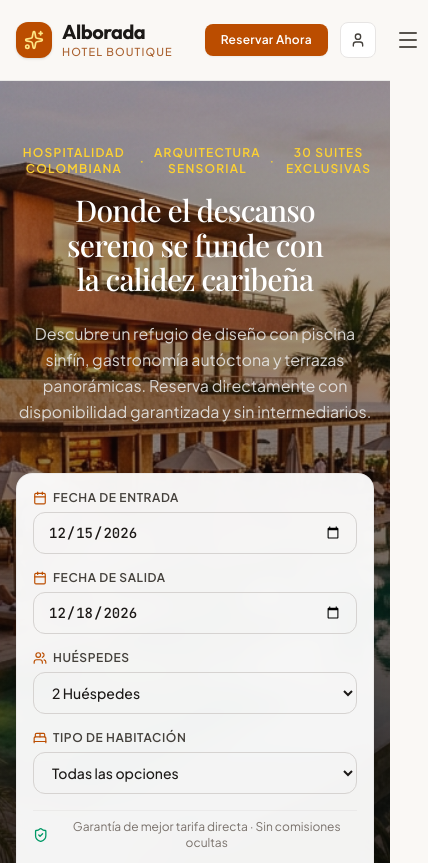
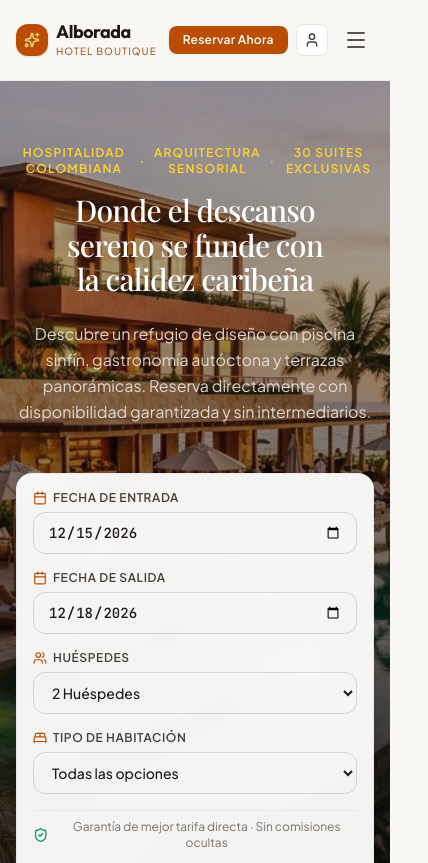
Before and after one commit to Alvaro-Papamija/Reservas-Hoteleras, a React (Vite) app: page / in a window 390 px wide. Shown: the top 863 px of the page, 428 px wide, since content can reach past the window. Built offline with nearby package versions, Linux system fonts and the light colour scheme; a web font is replaced by a local one.

Commit message:
fix(navbar): resolve header button overflow on right by making nav items and spacing responsive

```diff
--- a/src/components/Navbar.tsx
+++ b/src/components/Navbar.tsx
@@ -38,27 +38,27 @@ export const Navbar: React.FC<NavbarProps> = ({ onOpenAuth, onOpenSearch }) => {
   return (
     <header className="sticky top-0 z-40 bg-[#FAF8F5]/95 backdrop-blur-md border-b border-stone-200/80 transition-colors">
       <div className="max-w-7xl mx-auto px-4 sm:px-6 lg:px-8">
-        <div className="flex items-center justify-between h-20 gap-8">
+        <div className="flex items-center justify-between h-20 gap-3 xl:gap-6">
           {/* Zone 1: Brand Wordmark (1 element, single line) */}
           <button
             onClick={() => setActiveView(currentRole === 'ADMINISTRADOR' ? 'admin-dashboard' : 'inicio')}
-            className="flex items-center gap-2.5 text-left group focus-visible:outline-none focus-visible:ring-2 focus-visible:ring-amber-600 rounded-lg shrink-0"
+            className="flex items-center gap-2 text-left group focus-visible:outline-none focus-visible:ring-2 focus-visible:ring-amber-600 rounded-lg shrink-0"
           >
-            <div className="w-9 h-9 rounded-xl bg-amber-700 text-amber-50 flex items-center justify-center shadow-sm group-hover:bg-amber-800 transition-colors">
-              <Sparkles className="w-5 h-5 text-amber-200" />
+            <div className="w-8 h-8 sm:w-9 sm:h-9 rounded-xl bg-amber-700 text-amber-50 flex items-center justify-center shadow-sm group-hover:bg-amber-800 transition-colors">
+              <Sparkles className="w-4 h-4 sm:w-5 sm:h-5 text-amber-200" />
             </div>
             <div className="flex flex-col">
-              <span className="font-display text-xl font-bold tracking-tight text-stone-900 leading-tight">
+              <span className="font-display text-lg sm:text-xl font-bold tracking-tight text-stone-900 leading-tight">
                 Alborada
               </span>
-              <span className="text-[11px] font-medium tracking-widest uppercase text-amber-800/80">
+              <span className="text-[10px] sm:text-[11px] font-medium tracking-widest uppercase text-amber-800/80">
                 Hotel Boutique
               </span>
             </div>
           </button>
 
-          {/* Zone 2: Navigation Links (single line, 4-5 links) */}
-          <nav className="hidden lg:flex items-center gap-7 text-sm font-medium text-stone-600">
+          {/* Zone 2: Navigation Links */}
+          <nav className="hidden lg:flex items-center gap-2 xl:gap-5 text-xs xl:text-sm font-medium text-stone-600">
             {currentRole === 'CLIENTE' ? (
               <>
                 <button
@@ -115,7 +115,7 @@ export const Navbar: React.FC<NavbarProps> = ({ onOpenAuth, onOpenSearch }) => {
                     activeView === 'admin-habitaciones' ? 'border-amber-700 text-stone-900 font-semibold' : 'border-transparent'
                   }`}
                 >
-                  Gestión Habitaciones
+                  <span className="hidden 2xl:inline">Gestión </span>Habitaciones
                 </button>
                 <button
                   onClick={() => setActiveView('admin-reservas')}
@@ -123,7 +123,7 @@ export const Navbar: React.FC<NavbarProps> = ({ onOpenAuth, onOpenSearch }) => {
                     activeView === 'admin-reservas' ? 'border-amber-700 text-stone-900 font-semibold' : 'border-transparent'
                   }`}
                 >
-                  Reservas del Hotel
+                  Reservas<span className="hidden 2xl:inline"> del Hotel</span>
                 </button>
                 <button
                   onClick={() => setActiveView('admin-calendario')}
@@ -139,7 +139,7 @@ export const Navbar: React.FC<NavbarProps> = ({ onOpenAuth, onOpenSearch }) => {
                     activeView === 'admin-clientes' ? 'border-amber-700 text-stone-900 font-semibold' : 'border-transparent'
                   }`}
                 >
-                  Directorio Clientes
+                  <span className="hidden 2xl:inline">Directorio </span>Clientes
                 </button>
                 <button
                   onClick={() => setActiveView('admin-reportes')}
@@ -147,19 +147,19 @@ export const Navbar: React.FC<NavbarProps> = ({ onOpenAuth, onOpenSearch }) => {
                     activeView === 'admin-reportes' ? 'border-amber-700 text-stone-900 font-semibold' : 'border-transparent'
                   }`}
                 >
-                  Reportes & Ocupación
+                  Reportes<span className="hidden 2xl:inline"> & Ocupación</span>
                 </button>
               </>
             )}
           </nav>
 
           {/* Zone 3: 1 Primary Action + Quick Role Switcher for Evaluation */}
-          <div className="flex items-center gap-3 shrink-0">
+          <div className="flex items-center gap-2 sm:gap-2.5 shrink-0">
             {/* Quick Role Simulator Toggle */}
-            <div className="hidden sm:flex items-center p-1 bg-stone-200/70 rounded-xl text-xs font-medium">
+            <div className="hidden sm:flex items-center p-0.5 sm:p-1 bg-stone-200/70 rounded-xl text-[11px] sm:text-xs font-medium">
               <button
                 onClick={() => switchRole('CLIENTE')}
-                className={`px-3 py-1.5 rounded-lg transition-all flex items-center gap-1.5 whitespace-nowrap ${
+                className={`px-2.5 py-1 sm:px-3 sm:py-1.5 rounded-lg transition-all flex items-center gap-1 sm:gap-1.5 whitespace-nowrap ${
                   currentRole === 'CLIENTE'
                     ? 'bg-white text-stone-900 shadow-xs font-semibold'
                     : 'text-stone-600 hover:text-stone-900'
@@ -170,7 +170,7 @@ export const Navbar: React.FC<NavbarProps> = ({ onOpenAuth, onOpenSearch }) => {
               </button>
               <button
                 onClick={() => switchRole('ADMINISTRADOR')}
-                className={`px-3 py-1.5 rounded-lg transition-all flex items-center gap-1.5 whitespace-nowrap ${
+                className={`px-2.5 py-1 sm:px-3 sm:py-1.5 rounded-lg transition-all flex items-center gap-1 sm:gap-1.5 whitespace-nowrap ${
                   currentRole === 'ADMINISTRADOR'
                     ? 'bg-stone-900 text-amber-300 shadow-xs font-semibold'
                     : 'text-stone-600 hover:text-stone-900'
@@ -185,14 +185,14 @@ export const Navbar: React.FC<NavbarProps> = ({ onOpenAuth, onOpenSearch }) => {
             {currentRole === 'CLIENTE' ? (
               <button
                 onClick={() => setActiveView('disponibilidad')}
-                className="px-4 py-2 text-xs font-semibold tracking-wide text-white bg-amber-700 hover:bg-amber-800 active:scale-98 rounded-lg shadow-xs transition-all whitespace-nowrap shrink-0"
+                className="px-3.5 py-1.5 sm:px-4 sm:py-2 text-xs font-semibold tracking-wide text-white bg-amber-700 hover:bg-amber-800 active:scale-98 rounded-lg shadow-xs transition-all whitespace-nowrap shrink-0"
               >
                 Reservar Ahora
               </button>
             ) : (
               <button
                 onClick={() => setActiveView('admin-reservas')}
-                className="px-4 py-2 text-xs font-semibold tracking-wide text-white bg-stone-900 hover:bg-stone-800 active:scale-98 rounded-lg shadow-xs transition-all whitespace-nowrap shrink-0"
+                className="px-3.5 py-1.5 sm:px-4 sm:py-2 text-xs font-semibold tracking-wide text-white bg-stone-900 hover:bg-stone-800 active:scale-98 rounded-lg shadow-xs transition-all whitespace-nowrap shrink-0"
               >
                 Nueva Reserva
               </button>
@@ -202,7 +202,7 @@ export const Navbar: React.FC<NavbarProps> = ({ onOpenAuth, onOpenSearch }) => {
             <button
               onClick={onOpenAuth}
               title={`Sesión activa: ${currentUser.nombre}`}
-              className="w-9 h-9 rounded-lg border border-stone-200 bg-white hover:bg-stone-50 flex items-center justify-center text-stone-700 transition-colors"
+              className="w-8 h-8 sm:w-9 sm:h-9 rounded-lg border border-stone-200 bg-white hover:bg-stone-50 flex items-center justify-center text-stone-700 transition-colors shrink-0"
             >
               <User className="w-4 h-4" />
             </button>
```
